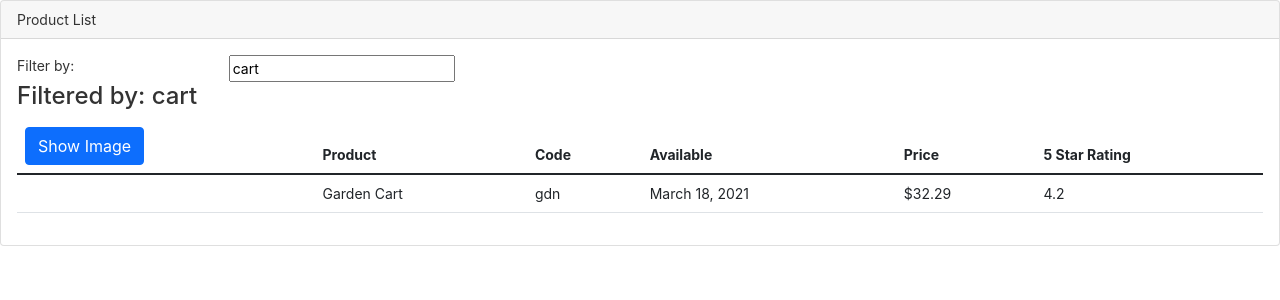
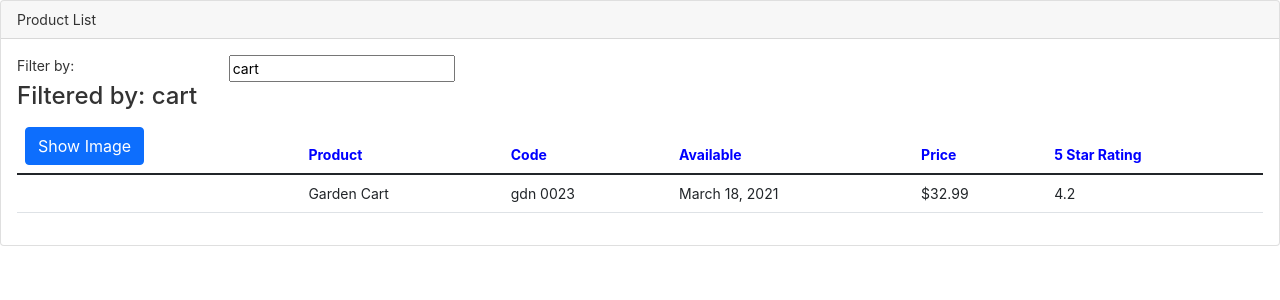
Before and after one commit to suyashyadav01/LearnAngular, an Angular app: page / in a window 1280 px wide. Shown: the top 300 px of the page. Built offline with nearby package versions, Linux system fonts and the light colour scheme.

Commit message:
refined product list component

```diff
--- a/src/app/app.module.ts
+++ b/src/app/app.module.ts
@@ -4,11 +4,13 @@
 import { AppComponent } from './app.component';
 import { ProductListComponent } from './products/product-list.component';
 import { FormsModule } from '@angular/forms';
+import { ConvertToSpacesPipe } from './shared/convert-to-spaces.pipe';
 
 @NgModule({
   declarations: [
     AppComponent,
-    ProductListComponent
+    ProductListComponent,
+    ConvertToSpacesPipe
   ],
   imports: [
     BrowserModule,
--- /dev/null
+++ b/src/app/products/product-list.component.css
@@ -0,0 +1,3 @@
+thead{
+    color : blue;
+}
--- a/src/app/products/product-list.component.html
+++ b/src/app/products/product-list.component.html
@@ -34,11 +34,11 @@
                     </tr>
                 </thead>
                 <tbody>
-                    <tr *ngFor='let product of products'>
+                    <tr *ngFor='let product of filteredProduct'>
                         <td><img *ngIf='showImage'    [title]='product.productName | uppercase' src={{product.imageUrl}}
                                     [style.width.px]='imageWidth' [style.margin.px]='imageMargin'></td>
                         <td>{{product.productName}}</td>
-                        <td>{{product.productCode | lowercase}}</td>
+                        <td>{{product.productCode | lowercase | convertToSpaces:'-'}}</td>
                         <td>{{product.releaseDate}}</td>
                         <td>{{product.price | currency:'USD':'symbol':'1.2-2'}}</td>
                         <td>{{product.starRating}}</td>
--- a/src/app/products/product-list.component.ts
+++ b/src/app/products/product-list.component.ts
@@ -1,28 +1,56 @@
-import { Component } from "@angular/core";
+import { Component, OnInit } from "@angular/core";
+import { IProduct } from "./product";
 
 @Component({
     selector:'pm-products',
     templateUrl: './product-list.component.html',
+    styleUrls: ['./product-list.component.css']
 })
-export class ProductListComponent{
+export class ProductListComponent implements OnInit{
+ngOnInit(): void {
+    this.listFilter = 'cart';
+}
 pageTitle:string = 'Product List';
 imageWidth = 50;
 imageMargin = 2;
 showImage : boolean = false;
-listFilter: string = "cart";
-products: any[] = [{
-    "productId":2,
+filteredProduct: IProduct[] = [];
+private _listFilter: string = '';
+get listFilter() : string{
+    return this._listFilter;
+}
+set listFilter(value: string) {
+    this._listFilter = value;
+    this.filteredProduct = this.performFilter(value);
+
+}
+products: IProduct[] = [{
+    "productId": 2,
     "productName": "Garden Cart",
-    "productCode":"GDN",
+    "productCode": "GDN-0023",
     "releaseDate": "March 18, 2021",
-    "description": "15 gallon capacity",
-    "price": 32.29,
-    "starRating":4.2,
-    "imageUrl":"assets/images/hammer.png"
-
-}];
+    "description": "15 gallon capacity rolling garden cart",
+    "price": 32.99,
+    "starRating": 4.2,
+    "imageUrl": "assets/images/garden_cart.png"
+  },
+  {
+    "productId": 5,
+    "productName": "Hammer",
+    "productCode": "TBX-0048",
+    "releaseDate": "May 21, 2021",
+    "description": "Curved claw steel hammer",
+    "price": 8.9,
+    "starRating": 4.8,
+    "imageUrl": "assets/images/hammer.png"
+  }];
 
 toggleImage() : void{
     this.showImage = !this.showImage;
 }
+
+performFilter(value: string): IProduct[]{
+    var filterBy = value.toLocaleLowerCase();
+    return this.products.filter((product: IProduct) => product.productName.toLocaleLowerCase().includes(filterBy));
 }
+}
--- /dev/null
+++ b/src/app/products/product.ts
@@ -0,0 +1,10 @@
+export interface IProduct{
+    productId:number;
+    productName: string;
+    productCode: string;
+    releaseDate: string;
+    description: string;
+    price: number;
+    starRating: number;
+    imageUrl:string;
+}
--- /dev/null
+++ b/src/app/shared/convert-to-spaces.pipe.ts
@@ -0,0 +1,11 @@
+import { Pipe, PipeTransform } from "@angular/core";
+
+@Pipe({
+    name:'convertToSpaces'
+})
+export class ConvertToSpacesPipe implements PipeTransform{
+    transform(value: string, character: string) {
+        return value.replace(character, ' ');
+    }
+
+}
```
